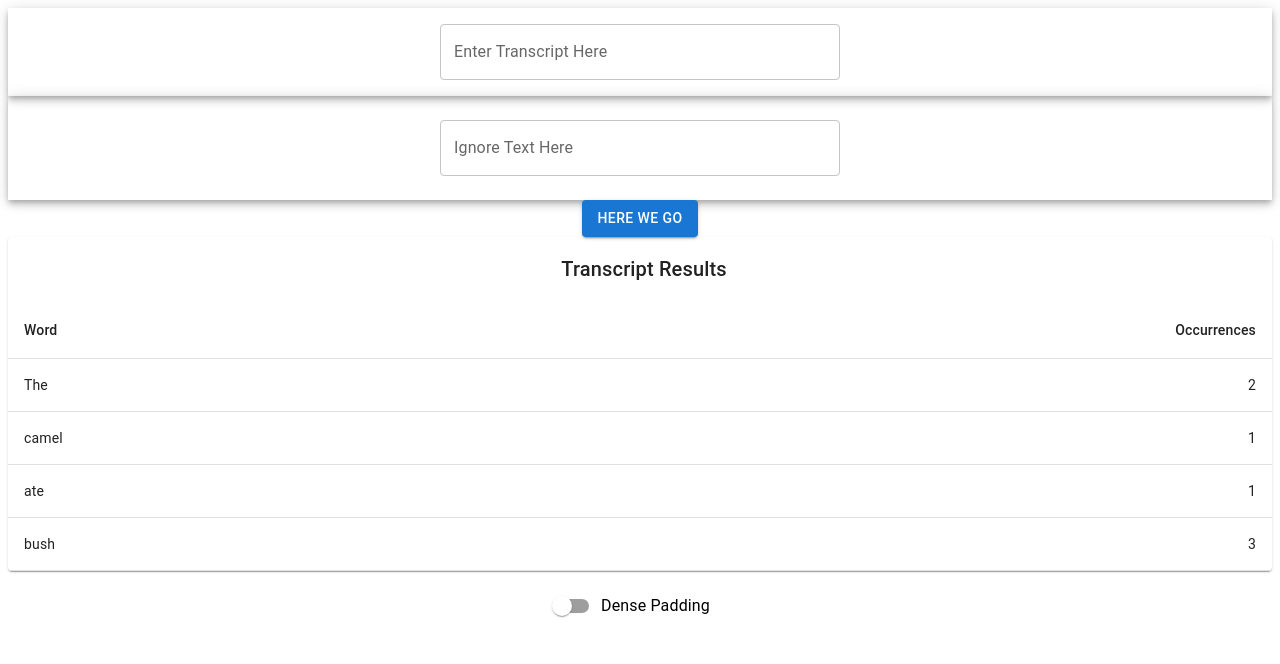
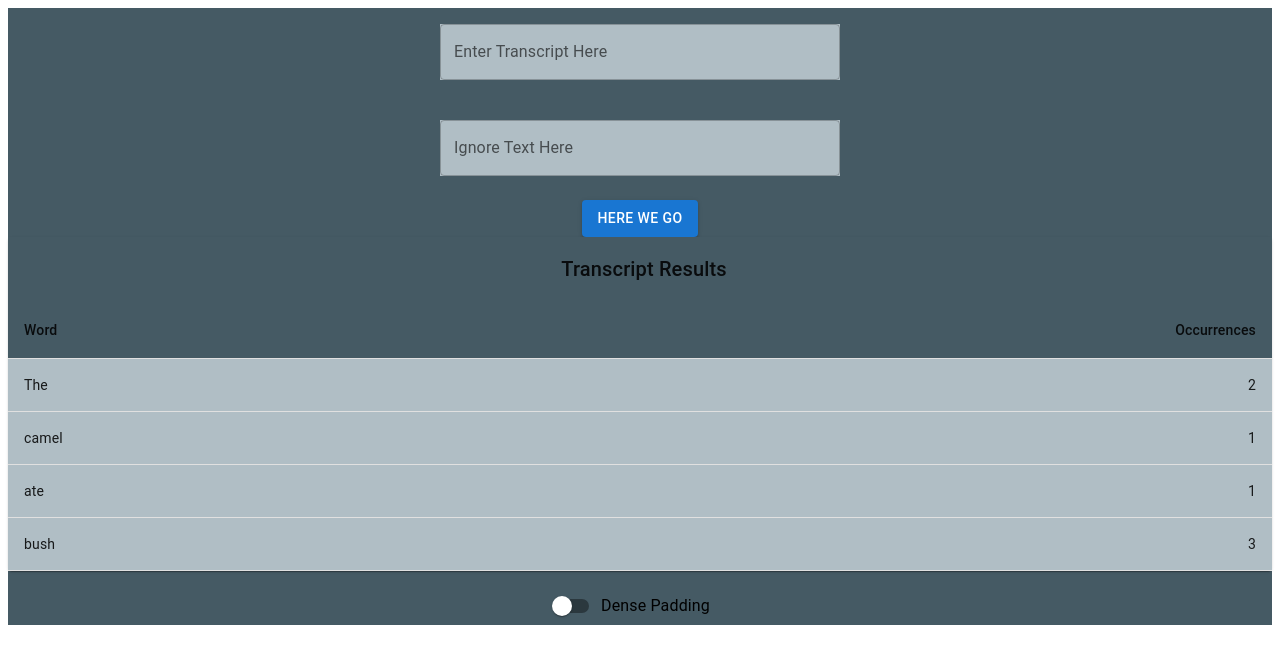
Before and after one commit to oneillwj/JS-Transcript-Service-App, a React (Create React App) app: page / in a window 1280 px wide. Shown: the top 664 px of the page. Built offline with nearby package versions, Linux system fonts and the light colour scheme.

Commit message:
added color

```diff
--- a/package.json
+++ b/package.json
@@ -12,8 +12,10 @@
     "@testing-library/react": "^13.3.0",
     "@testing-library/user-event": "^13.5.0",
     "axios": "^0.24.0",
+    "babel-template": "^6.26.0",
     "react": "^18.2.0",
     "react-dom": "^18.2.0",
+    "react-modules": "^1.0.8",
     "react-scripts": "5.0.1",
     "web-vitals": "^2.1.4"
   },
--- a/public/index.html
+++ b/public/index.html
@@ -4,7 +4,7 @@
   <head>
     <meta charset="utf-8" />
     <meta name="viewport" content="width=device-width, initial-scale=1" />
-    <meta name="theme-color" content="#000000" />
+    <meta name="theme-color" content="#455a64" />
     <meta
       name="description"
       content="Web site created using create-react-app"
--- a/src/App.css
+++ b/src/App.css
@@ -5,7 +5,7 @@
 
 
 .App-header {
-  background-color: #282c34;
+  background-color: #455a64;
   min-height: 100vh;
   display: flex;
   flex-direction: column;
--- a/src/Components/IgnoreTextBox.js
+++ b/src/Components/IgnoreTextBox.js
@@ -1,7 +1,10 @@
 import React from 'react';
 import Box from '@mui/material/Box';
 import TextField from '@mui/material/TextField';
+import { blueGrey } from '@mui/material/colors';
 
+const main = blueGrey[700];
+const mainLight = blueGrey[200];
 
 export default function IgnoreTextBox() {
   return (
@@ -9,8 +12,9 @@ export default function IgnoreTextBox() {
       component="form"
       sx={{
         '& .MuiTextField-root': { m: 2, width: '50ch'},
-        boxShadow: 5,
-        p: 1
+        boxShadow: 0,
+        p: 1,
+        backgroundColor: main
       }}>
 
       <TextField
@@ -19,10 +23,13 @@ export default function IgnoreTextBox() {
       //style of the textbox
       variant="outlined"
       //changes the color of the textbox outline
-      color= "warning"
       multiline
       //max rows allowed to be entered until it uses the scroll bar
       maxRows={6}
+      color= "primary"
+      sx={{
+        backgroundColor: mainLight,
+      }}
       />
 
 
--- a/src/Components/Submit Button.js
+++ b/src/Components/Submit Button.js
@@ -2,6 +2,9 @@ import * as React from 'react';
 import { Button } from '@mui/material';
 import Grid from '@mui/material/Grid';
 import axios from 'axios';
+import { blueGrey } from '@mui/material/colors';
+
+const main = blueGrey[700];
 
 const handleClick = () => {
 
@@ -28,7 +31,9 @@ const handleClick = () => {
 
 export default function SubmitButton() {
   return (
-    <Grid container justifyContent="center">
+    <Grid container justifyContent="center"sx={{
+      backgroundColor: main
+    }}>
         <Button
             size="medium"
             variant="contained"
--- a/src/Components/TextEnterBox.js
+++ b/src/Components/TextEnterBox.js
@@ -1,7 +1,10 @@
 import React from 'react';
 import Box from '@mui/material/Box';
 import TextField from '@mui/material/TextField';
+import { blueGrey } from '@mui/material/colors';
 
+const main = blueGrey[700];
+const mainLight = blueGrey[200];
 
 export default function TextEnterBox() {
   return (
@@ -9,8 +12,9 @@ export default function TextEnterBox() {
       component="form"
       sx={{
         '& .MuiTextField-root': { m: 1, width: '50ch'},
-        boxShadow: 5,
-        p: 1
+        boxShadow: 0,
+        p: 1,
+        backgroundColor: main
       }}>
 
       <TextField
@@ -19,10 +23,14 @@ export default function TextEnterBox() {
       //style of the textbox
       variant="outlined"
       //changes the color of the textbox outline
-      color= "primary"
       multiline
       //max rows allowed to be entered until it uses the scroll bar
       maxRows={6}
+      color= "primary"
+      sx={{
+        backgroundColor: mainLight,
+      }}
+
       />
 
 
--- a/src/Components/TextReturnBox.js
+++ b/src/Components/TextReturnBox.js
@@ -14,6 +14,10 @@ import Paper from '@mui/material/Paper';
 import FormControlLabel from '@mui/material/FormControlLabel';
 import Switch from '@mui/material/Switch';
 import { visuallyHidden } from '@mui/utils';
+import { blueGrey } from '@mui/material/colors';
+
+const main = blueGrey[700];
+const mainLight = blueGrey[200];
 
 function createData(word, occurrences) {
   return {
@@ -153,16 +157,17 @@ export default function EnhancedTable() {
 
 
   return (
-    <Box sx={{ width: '100%' }}>
+    <Box sx={{ width: '100%', backgroundColor: main}}>
       <Paper sx={{ width: '100%', mb: 2 }}>
       <Toolbar
         sx={{
           pl: { sm: 2 },
-          pr: { xs: 1, sm: 1 }
+          pr: { xs: 1, sm: 1 },
+          backgroundColor: main
         }}
       >
         <Typography
-            sx={{ flex: '1 1 100%' }}
+            sx={{ flex: '1 1 100%', backgroundColor: main }}
             variant="h6"
             id="tableTitle"
             component="div"
@@ -173,7 +178,7 @@ export default function EnhancedTable() {
 
         <TableContainer>
           <Table
-            sx={{ minWidth: 750 }}
+            sx={{ minWidth: 750, backgroundColor: main }}
             aria-labelledby="tableTitle"
             size={dense ? 'small' : 'medium'}
           >
@@ -191,7 +196,7 @@ export default function EnhancedTable() {
                 .map((row, index) => {
 
                   return (
-                    <TableRow>
+                    <TableRow sx={{backgroundColor: mainLight,}}>
                       <TableCell align="left">{row.word}</TableCell>
                       <TableCell align="right">{row.occurrences}</TableCell>
                     </TableRow>
```
Also changed, not shown: 1 other file (tests, documents, lock files or other folders).
